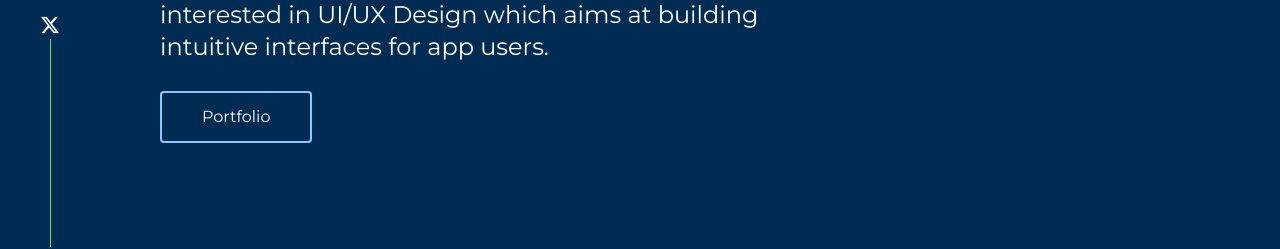
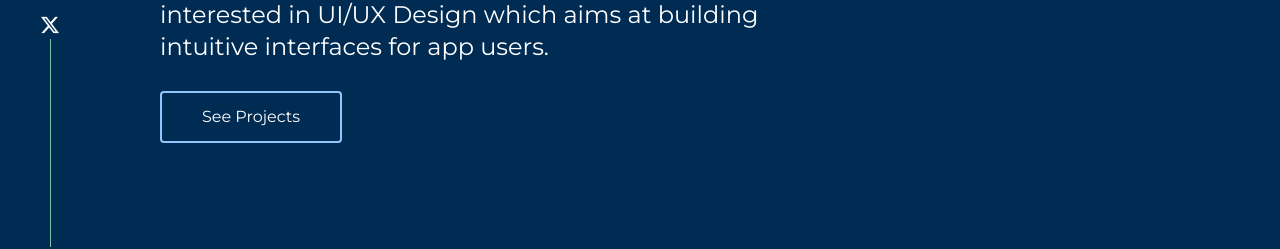
Before and after one commit to Max02well/maxproject-portfolio, a React (Create React App) app: page / in a window 1280 px wide. Shown: the part 553-802 px from the top of the page. Built offline with nearby package versions, Linux system fonts and the light colour scheme.

Commit message:
Modified inro.js and added scroll for button

```diff
--- a/src/index.css
+++ b/src/index.css
@@ -7,6 +7,9 @@
 *{
     font-family: 'Montserrat', sans-serif;
 }
+html {
+    scroll-behavior: smooth;
+  }
 
 i{
     cursor: pointer;
--- a/src/pages/Home/intro.js
+++ b/src/pages/Home/intro.js
@@ -7,7 +7,11 @@ function Intro() {
         <h1 className='text-red-300 sm:text-3xl text-7xl font-semibold'>Maxwell Gogo</h1>
         <h1 className='text-white sm:text-3xl text-6xl font-semibold'>Software Developer</h1>
         <p className='text-white text-2xl w-2/3'>I am a software developer with a passion for building mobile applications with React Native.Also I am very interested in UI/UX Design which aims at building intuitive interfaces for app users.</p>
-        <button className='border-2 border-blue-300 text-white px-10 py-3 rounded'>Portfolio</button>
+        <a href="#projects">
+        <button className='border-2 border-blue-300 text-white px-10 py-3 rounded'>
+          See Projects
+        </button>
+      </a>
 
     </div>
   )
--- a/src/pages/Home/project.js
+++ b/src/pages/Home/project.js
@@ -6,7 +6,7 @@ import logo from './../../assets/serve1.jpg'
 function Projects() {
     const [selectionItemIndex, setSelectionItemIndex] = React.useState(0)
   return (
-    <div>
+    <div id='projects'>
         <SectionTitle title={'Projects'} />
         <div className='flex py-10 gap-20 sm:flex-col'>
             <div className='sm:flex-row sm:overflow-scroll sm:w-full flex flex-col gap-7 w-1/3 border-l-2 border-teal-200'>
@@ -19,11 +19,11 @@ function Projects() {
             ))}
             </div>
             <div className='flex items-center gap-10 justify-center sm:flex-col'>
-                <img src={logo} className='w-full h-4/4 object-cover'/>
+                <img src={logo} alt='my-image' className='w-full h-4/4 object-cover'/>
             {/*<img src={projects[selectionItemIndex].img} alt={logo} className='w-1/3 h-1/3' />*/}
 
             </div>
-        <div className='flex flex-col gap-5'>
+        <div  className='flex flex-col gap-5'>
         <h1 className='text-secondary-200 text-2xl font-semibold'>{projects[selectionItemIndex].title}</h1>
         <h1 className='text-white text-xl'>{projects[selectionItemIndex].desc}</h1>
         <p className='text-white text-xl'>{projects[selectionItemIndex].technologies}</p>
```
